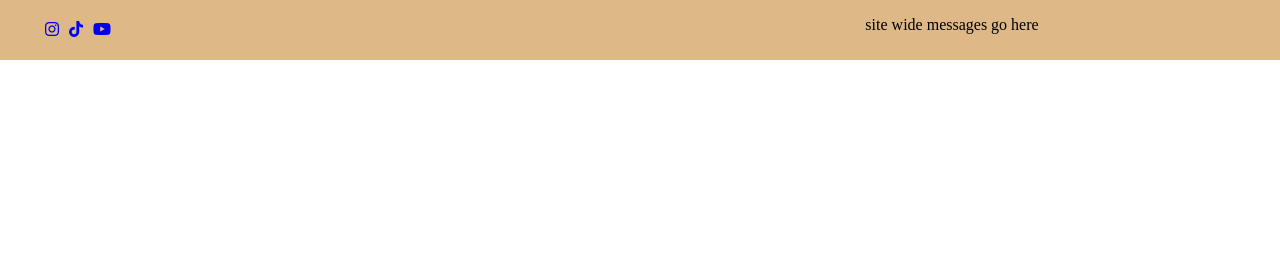
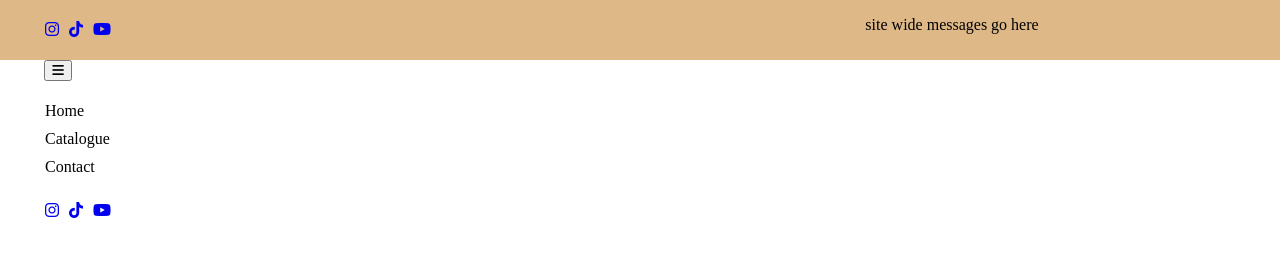
Before and after one commit to zarrin99/e-commerceWebsitePractice, a plain HTML site: page index.html in a window 1280 px wide. Drawn offline with Linux system fonts and the light colour scheme.

Commit message:
been a while

```diff
--- a/css/style.css
+++ b/css/style.css
@@ -62,3 +62,13 @@ header p, nav{
 a:hover{
     font-size: 20px;
 }
+ section ol{
+    display:flex;
+    flex-direction: column;
+ }
+
+ .dropdown{}
+
+ section button:hover{
+    font-size: 1.1em;
+ }
--- a/index.html
+++ b/index.html
@@ -27,8 +27,26 @@
         </header>
         <main>
             <header>
-                <!--menu-->
+                <!--menu: i guess i need js for it to drop down-->
+                <section class="dropdown">
+                    <button>
+                        <i class="fa-solid fa-bars"></i>
+                    </button>
 
+                    <nav>
+                        <ol>
+                            <li><a href="home.html" target="_blank"></a>Home</li>
+                            <li><a href="catalogue.html" target="_blank"></a>Catalogue</li>
+                            <li><a href="contact.html" target="_blank"></a>Contact</li>
+                        </ol>
+
+                        <ul>
+                            <li><a href="https://www.instagram.com/" target="_blank"><i class="fa-brands fa-instagram"></i></a></li> <!--insta-->
+                            <li><a href="https://www.tiktok.com/" target="_blank"><i class="fa-brands fa-tiktok"></i></a></li> <!--tiktok-->
+                            <li><a href="https://www.youtube.com/" target="_blank"><i class="fa-brands fa-youtube"></i></a></li> <!--youtube-->
+                        </ul>
+                    </nav>
+                </section>
                 <!--logo-->
                 <!--currency selection dropdown, search, shopping bag-->
             </header>
```
